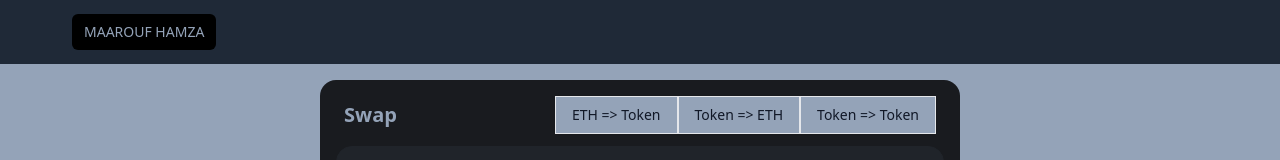
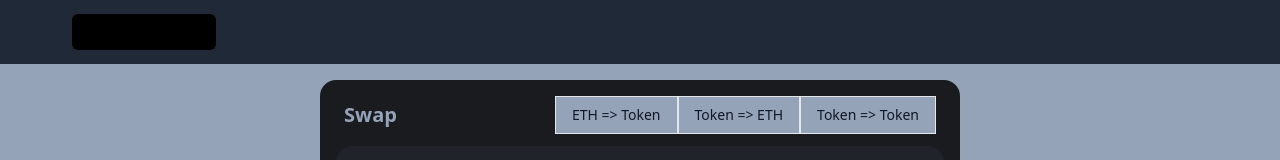
Before and after one commit to taftouf/Swap, a React (Create React App) app: page / in a window 1280 px wide. Shown: the top 160 px of the page. Built offline with nearby package versions, Linux system fonts and the light colour scheme.

Commit message:
add link

```diff
--- a/src/components/Navbar.js
+++ b/src/components/Navbar.js
@@ -10,7 +10,7 @@ const Navbar = ()=>{
                 </div>
                 <div className="hidden md:block">
                     <div className="ml-10 flex items-baseline space-x-4">
-                    <div className="bg-current px-3 py-2 rounded-md text-sm font-medium" aria-current="page"><p className='text-slate-400'> MAAROUF HAMZA </p></div>
+                    <div className="bg-current px-3 py-2 rounded-md text-sm font-medium" aria-current="page"><a href="https://www.linkedin.com/in/hamza-maarouf-4115471a0/" className="hover:underline" rel="noreferrer" target="_blank"> MAAROUF HAMZA </a></div>
                     </div>
                 </div>
                 </div>
```
